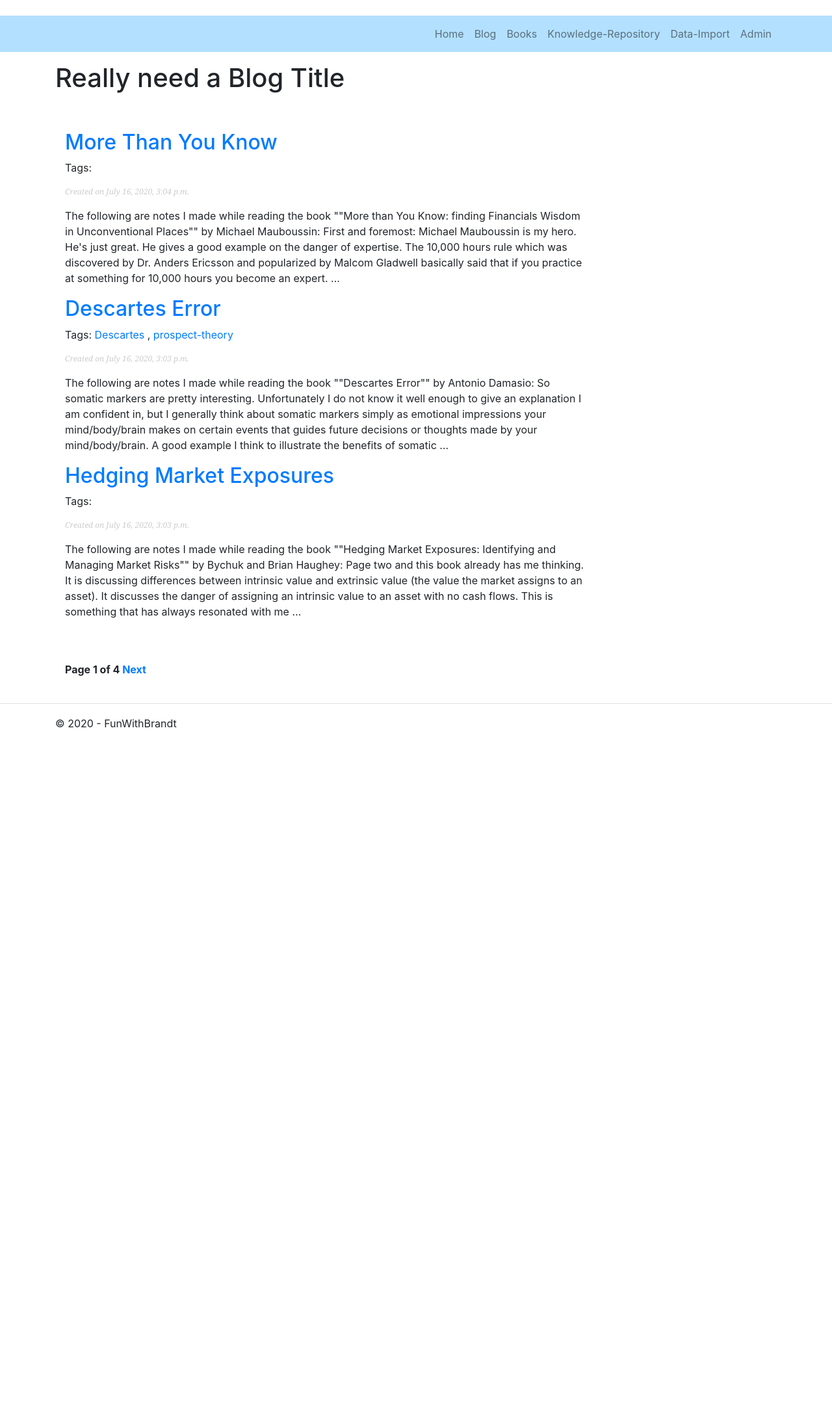
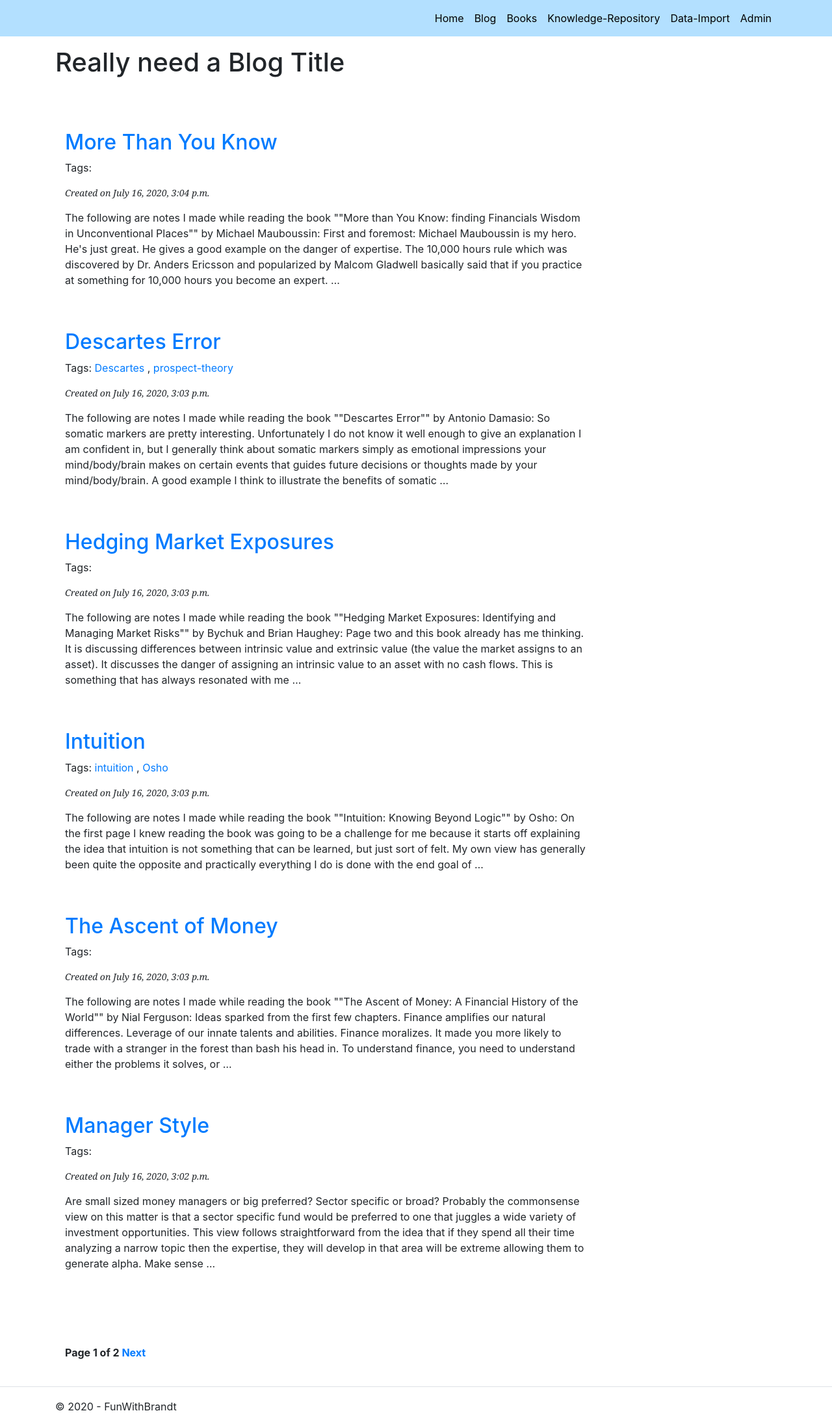
Before and after one commit to Brandt-moreThan4/MySite, a Django app: page /blog/ in a window 1280 px wide. Shown: the whole page at 65% size. Before the commit the page ends 1120 px from the top, so only its background shows below. Run offline with Django 3.2, Linux system fonts and the light colour scheme; data comes from the database, SQL or seed files in the repository; parts of the project's set-up code (start-up, migrations or seed data) failed here and were passed over; some libraries are stand-ins or nearby versions.

Commit message:
More CSS cleanup

```diff
--- a/MySite/blog/static/blog/css/blog.css
+++ b/MySite/blog/static/blog/css/blog.css
@@ -3,17 +3,22 @@ header {
 }
 
 .nav-link {
-    color: black; /*What would be a better color?*/
+    color: black !important; /*What would be a better color?*/
 }
 
 /*Blog post date*/
 
 p.date {
-    color: #ccc;
+/*    color: #ccc;*/
     font-family: georgia, serif;
-    font-size: 12px;
+    font-size: 14px;
     font-style: italic;
 }
+
+
+/*.blog-title {
+    font-size: small;
+}*/
 
 .pagination {
     margin: 25px 0;
--- a/MySite/blog/templates/blog/knowledge_repo.html
+++ b/MySite/blog/templates/blog/knowledge_repo.html
@@ -12,14 +12,14 @@
     <br />
     <p>
         My beautiful table of learning. I would love additional entries so hit me up with other sources.
-        This needs heavy refining. At the very least I need much better descriptions. Also might want to have a better filter option. Something
-        that could outline a specific learning path for differnet topics?
+        This needs heavy refining. At the very least I need much better descriptions. Currently does not filter for
+        keywords which I know is really annoying. I'm working on it.
     </p>
 
     <form method="get">
         <div class="form-group">
             <div class="input-group">
-                <input id="searchBox" type="search" class="search"/>
+                <input id="searchBox" type="search" class="search" name="search_box"/>
                 <button class="btn btn-secondary btn-sm">
                     <span class="glypicon glyphicon-search"></span>Search
                 </button>
--- a/MySite/blog/templates/blog/post/list.html
+++ b/MySite/blog/templates/blog/post/list.html
@@ -5,8 +5,8 @@
 
 {% block content %}
     <h1>Really need a Blog Title</h1>
-    <br />
-    <br />
+    <br /><br /><br />
+
 
     <div class="col-md-9">
         {% if tag %}
@@ -15,7 +15,7 @@
 
         {% for post in posts %}
             <h2>
-                <a href="{{ post.get_absolute_url }}">{{ post.title }}</a>
+                <a class="blog-title" href="{{ post.get_absolute_url }}">{{ post.title }}</a>
             </h2>
 
             <p>
@@ -33,6 +33,8 @@
             </p>
 
             {{ post.body|truncatewords:75|linebreaks }}
+
+            <br /><br />
         {% endfor %}
 
         {% include "pagination.html" with page=posts %}
--- a/MySite/blog/views.py
+++ b/MySite/blog/views.py
@@ -5,7 +5,8 @@ from django.views.generic import ListView
 from .forms import EmailPostForm, CommentForm
 from django.core.mail import send_mail
 from taggit.models import Tag
-from django.db.models import Count
+#from django.db.models import Count
+from django.db.models import Q
 
 
 
@@ -26,7 +27,7 @@ def post_list(request, tag_slug=None):
         tag = get_object_or_404(Tag, slug=tag_slug)
         object_list = object_list.filter(tags__in=[tag])
 
-    paginator = Paginator(object_list, 3) # 3 posts per page
+    paginator = Paginator(object_list, 6)
     page = request.GET.get('page') #what is this doing?
     try:
         posts = paginator.page(page)
@@ -50,7 +51,7 @@ def post_detail(request, year, month, day, post):
                                    created__day=day)
 
     # List of active comments for this post
-    comments = post.comments.filter(active=True) # Would this not be executed until it is called in the view template?
+    comments = post.comments.filter(active=True)
     new_comment = None
 
     if request.method == 'POST':
@@ -65,10 +66,6 @@ def post_detail(request, year, month, day, post):
             new_comment.save()
     else:
         comment_form = CommentForm()
-
-    #post_tags_ids = post.tags.values_list('id', flat=True)
-    #similar_posts = Post.published.filter(tags__in=post_tags_ids).exclude(id=post.id)
-    #similar_posts = similar_posts.annotate(same_tags=Count('tags')).order_by('-same_tags', '-publish')[:4]
 
     return render(request, 'blog/post/detail.html',
                  {'post': post,
@@ -114,9 +111,18 @@ def book_detail(request):
 def knowledge_repo(request):
     """Produces the beautiful table of learning"""
 
+    try:
+        search_term = request.GET['search_box']
+    except:
+        search_term = ''
 
-
-    knowledge_list = Knowledge.objects.all()
+    if search_term == '':
+        knowledge_list = Knowledge.objects.all()
+    else:
+        #Does not filter for tags
+        knowledge_list = Knowledge.objects.filter(Q(author__icontains=search_term) | Q(description__icontains=search_term))
+        #knowledge_list = Knowledge.objects.filter(Q(author__icontains=search_term) | Q(description__icontains=search_term) | Q(tags__in=[search_term]))
+        #knowledge_list = Knowledge.objects.filter(tags__in=[search_term])
 
     return render(request, 'blog/knowledge_repo.html', {'knowledge_list': knowledge_list})
 
```
Also changed, not shown: MySite/blog/templates/blog/base.html (line endings or trailing spaces).
